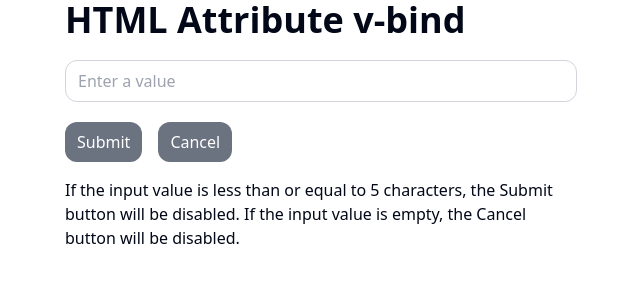
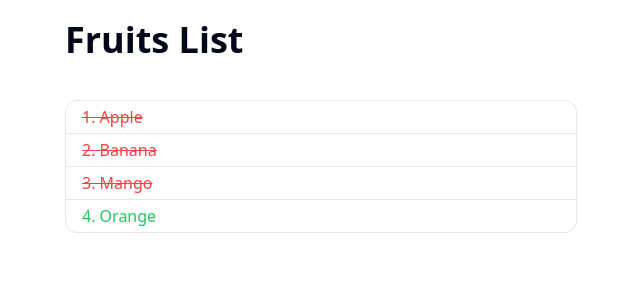
Before and after one commit to pphatdev/learn-vue, a Vue app: page / in a window 1280 px wide. Shown: the top 300 px of the page, without its empty margins (319-959 px from the left). Built offline with nearby package versions, Linux system fonts and the light colour scheme.

Commit message:
Dynamic CSS Classes with Vue

```diff
--- a/src/App.vue
+++ b/src/App.vue
@@ -10,7 +10,9 @@
 
   // import Conditional from './components/Learning/Conditional.vue';
 
-  import AttributeBinding from './components/Learning/AttributeBinding.vue';
+  // import AttributeBinding from './components/Learning/AttributeBinding.vue';
+
+  import DynamicClasses from './components/Learning/DynamicClasses.vue';
 
 </script>
 
@@ -26,7 +28,9 @@
 
   <!-- <UserEvents /> -->
 
-  <Conditional />
+  <!-- <Conditional /> -->
 
-  <AttributeBinding/>
+  <!-- <AttributeBinding/> -->
+
+  <DynamicClasses/>
 </template>
--- /dev/null
+++ b/src/components/Learning/DynamicClasses.vue
@@ -0,0 +1,27 @@
+<script setup lang="ts">
+import { ref } from 'vue'
+const msg = ref('Fruits List')
+const fruits = ref([
+    { id: 1, name: 'Apple', checked: true },
+    { id: 2, name: 'Banana', checked: true },
+    { id: 3, name: 'Mango', checked: true },
+    { id: 4, name: 'Orange', checked: false }
+])
+</script>
+
+<template>
+    <div class="container flex flex-wrap max-w-lg gap-5 py-5 mx-auto">
+        <h1 class="w-full text-4xl font-bold shrink-0">{{ msg }}</h1>
+        <ul class="w-full my-5 border divide-y divide-gray-200 rounded-xl">
+            <li class="px-4 py-1 font-medium cursor-pointer"
+                v-for="({ id, name }, index) in fruits"
+                :key="id"
+                :class="{ 'line-through text-red-500': fruits[index].checked, 'text-green-500': !fruits[index].checked }"
+                @click="fruits[index].checked = !fruits[index].checked"
+            >
+                {{ index + 1 }}. {{ name }}
+            </li>
+        </ul>
+    </div>
+
+</template>
```
